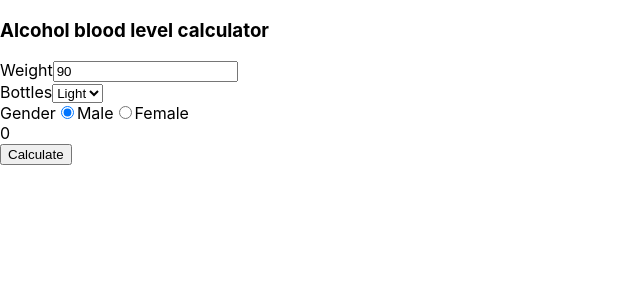
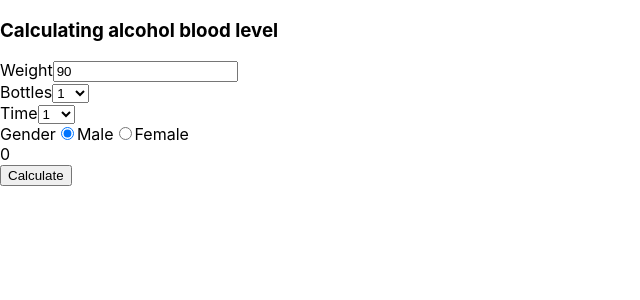
Before and after one commit to MaxPerunka/alcometer, a React (Create React App) app: page / in a window 1280 px wide. Shown: the top 300 px of the page, without its empty margins (0-640 px from the left). Built offline with nearby package versions, Linux system fonts and the light colour scheme.

Commit message:
added options for bottles and time

```diff
--- a/src/App.js
+++ b/src/App.js
@@ -32,7 +32,7 @@ function App() {
 
   return (
     <>
-      <h3>Alcohol blood level calculator</h3>
+      <h3>Calculating alcohol blood level</h3>
       <form onSubmit={handleSubmit}>
         <div>
           <label>Weight</label>
@@ -41,7 +41,31 @@ function App() {
         <div>
           <label>Bottles</label>
           <select name="bottles" value={bottles} onChange={e => setBottles(e.target.value)} >
-            <option value="1.3">Light</option>
+            <option value="1">1</option>
+            <option value="1">2</option>
+            <option value="1">3</option>
+            <option value="1">4</option>
+            <option value="1">5</option>
+            <option value="1">6</option>
+            <option value="1">7</option>
+            <option value="1">8</option>
+            <option value="1">9</option>
+            <option value="1">10</option>
+          </select>
+        </div>
+        <div>
+        <label>Time</label>
+          <select name="time" value={time} onChange={e => setTime(e.target.value)} >
+            <option value="1">1</option>
+            <option value="1">2</option>
+            <option value="1">3</option>
+            <option value="1">4</option>
+            <option value="1">5</option>
+            <option value="1">6</option>
+            <option value="1">7</option>
+            <option value="1">8</option>
+            <option value="1">9</option>
+            <option value="1">10</option>
           </select>
         </div>
         <div>
```
